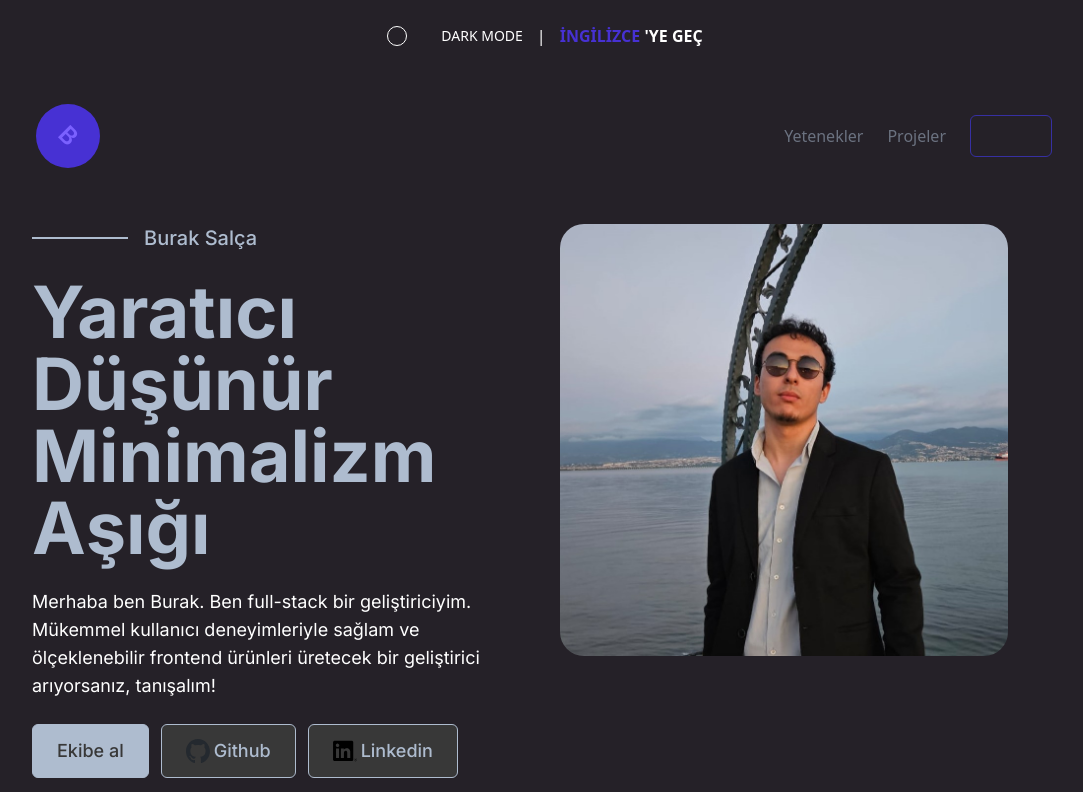
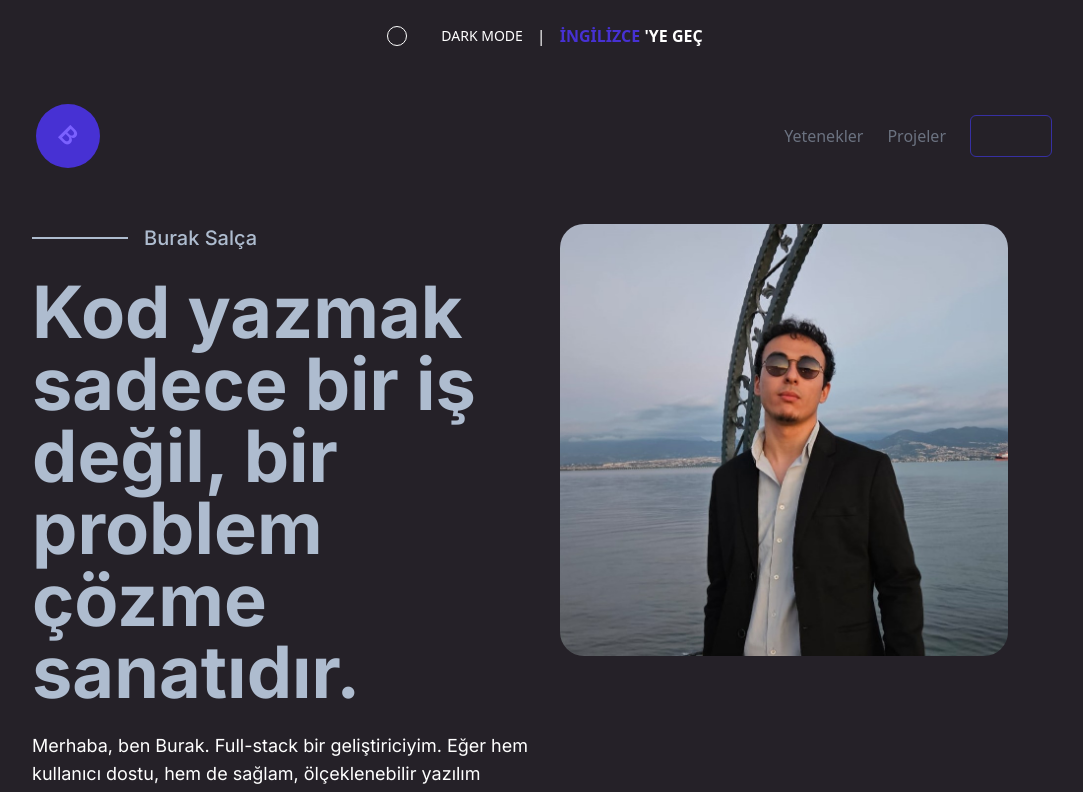
Before and after one commit to Burak-Salca/React-Portfolio-Project, a React (Vite) app: page / in a window 1280 px wide. Shown: the top 792 px of the page, without its empty margins (96-1179 px from the left). Built offline with nearby package versions, Linux system fonts and the light colour scheme; a web font is replaced by a local one.

Commit message:
Herp açıklamaları düzenlendi

```diff
--- a/src/translation.js
+++ b/src/translation.js
@@ -12,9 +12,9 @@ const translations = {
 
         "hireMe": "Ekibe al",
 
-        "heroh1": "Yaratıcı Düşünür Minimalizm Aşığı",
+        "heroh1": "Kod yazmak sadece bir iş değil, bir problem çözme sanatıdır.",
 
-        "heroh2": "Merhaba ben Burak. Ben full-stack bir geliştiriciyim. Mükemmel kullanıcı deneyimleriyle sağlam ve ölçeklenebilir frontend ürünleri üretecek bir geliştirici arıyorsanız, tanışalım!",
+        "heroh2": "Merhaba, ben Burak. Full-stack bir geliştiriciyim. Eğer hem kullanıcı dostu, hem de sağlam, ölçeklenebilir yazılım çözümleri geliştirecek birini arıyorsanız, tanışalım!",
 
         "skillsList": [
         {
@@ -94,9 +94,9 @@ const translations = {
 
         "hireMe": "Hire me",
 
-        "heroh1": "Creative thinker Minimalism lover",
+        "heroh1": "Writing code is not just a job; it's an art of problem-solving.",
 
-        "heroh2": "Hi, I'm Burak. I'm a full-stack developer. If you're looking for a developer who will create robust and scalable frontend products with great user experiences, let's meet!",
+        "heroh2": "Hi, I'm Burak, a full-stack developer. If you're looking for someone to create both user-friendly and robust, scalable software solutions, let's connect!",
 
         "skillsList": [
         {
```
